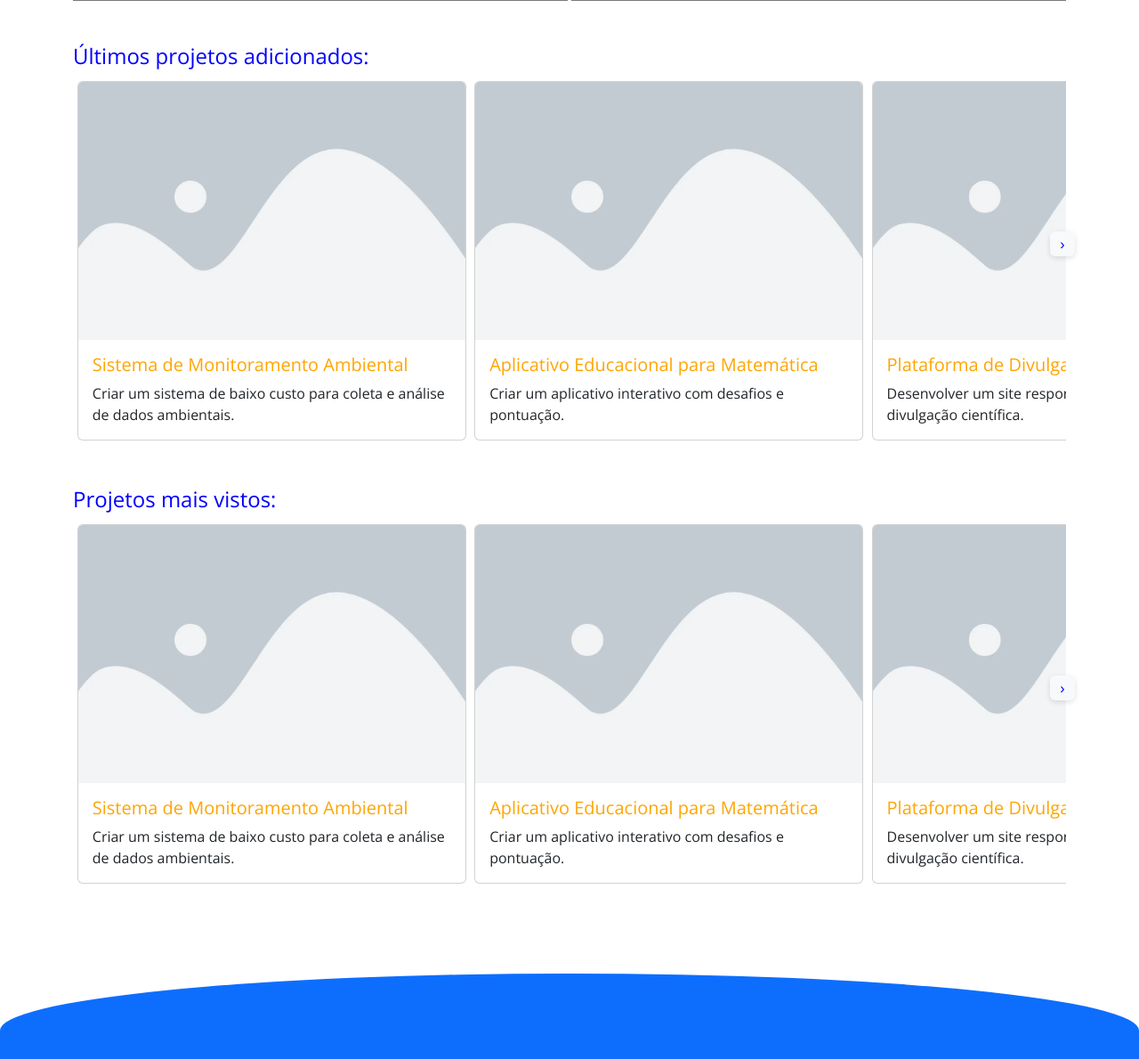
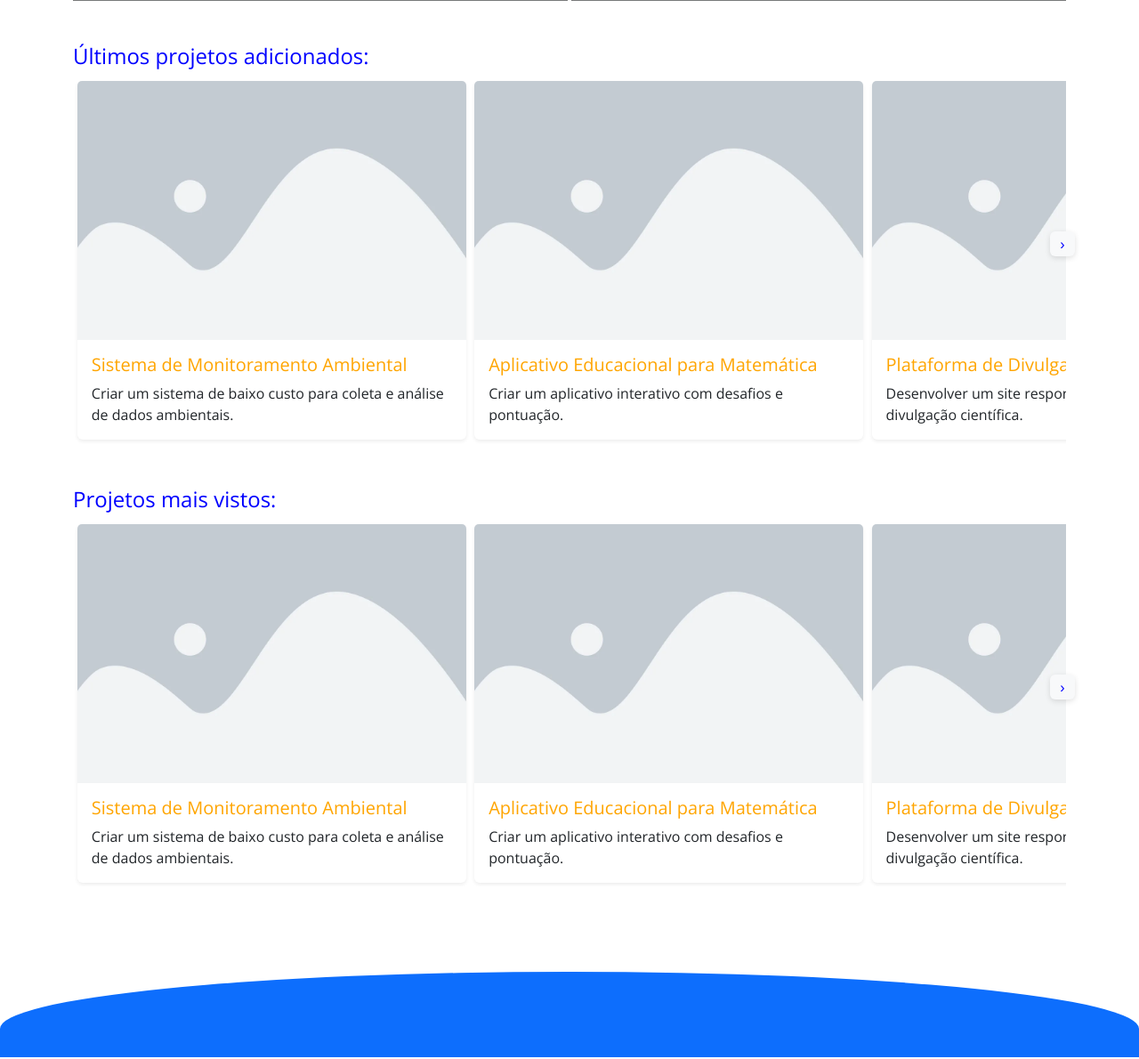
Before and after one commit to WescleyPlinio/repex, a Django app: template repex/templates/index.html in a window 1280 px wide. Shown: the part 842-2032 px from the top of the page at 89% size. Run offline with Django 5.2, Linux system fonts and the light colour scheme; the template is opened without the code that fills it: values that come from a table or form of the project are taken from there, others are empty; data comes from the database, SQL or seed files in the repository; parts of the project's set-up code (start-up, migrations or seed data) failed here and were passed over.

Commit message:
Ajustando card

```diff
--- a/repex/templates/partials/_card.html
+++ b/repex/templates/partials/_card.html
@@ -1,5 +1,5 @@
 {% load static %}
-<div class="card">
+<div class="card border border-0 shadow shadow-sm">
   {% if projeto.imagem %}
     <img src="{{ projeto.imagem.url }}" class="card-img-top" alt="{{ projeto.titulo }}" />
   {% else %}
```
